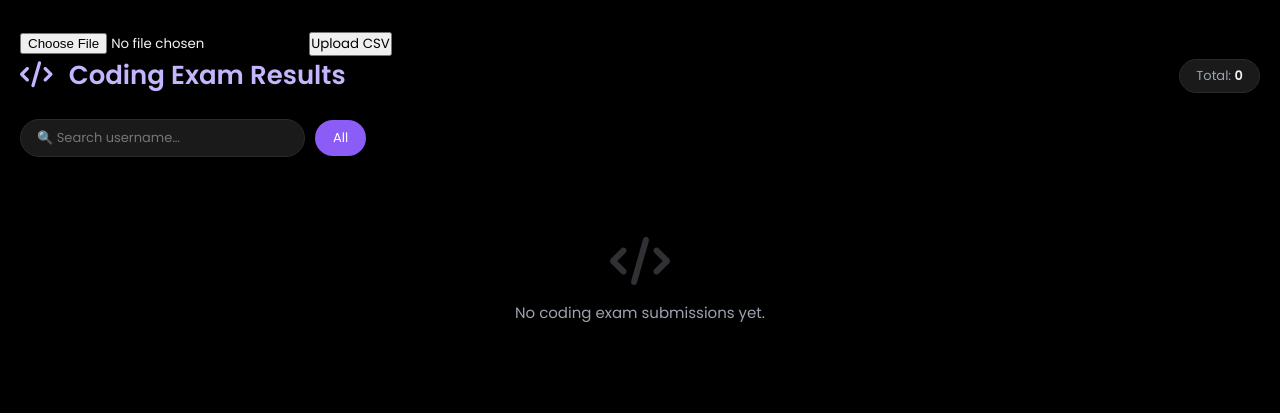
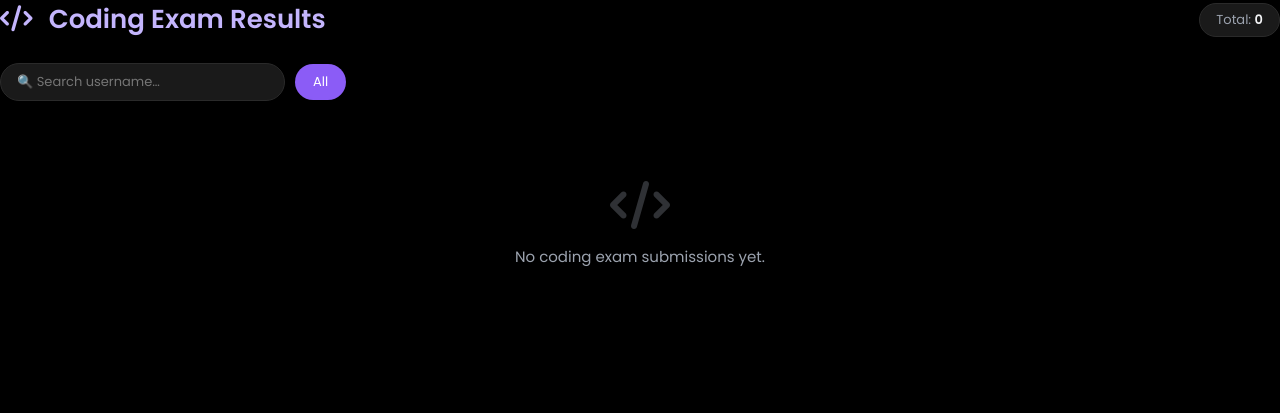
Before and after one commit to wekaruppasamyg/ai-proctoring, a Python web app: template templates/admin_coding_results.html in a window 1280 px wide. Shown: the part 62-475 px from the top of the page. Run offline with Jinja, Linux system fonts and the light colour scheme; the template is opened without the code that fills it, so the values that code supplies are empty.

Commit message:
Update requirements and admin coding results

```diff
--- a/requirements.txt
+++ b/requirements.txt
@@ -12,3 +12,7 @@ flatbuffers>=23.5.26
 matplotlib>=3.7.1
 Pillow>=9.5.0
 psycopg2-binary==2.9.7
+pandas
+Werkzeug
+scikit-learn
+matplotlib
--- a/templates/admin_coding_results.html
+++ b/templates/admin_coding_results.html
@@ -192,12 +192,7 @@ td:last-child{white-space:nowrap;}
 </div>
 
 <!-- MAIN -->
-<div class="container">
-    <!-- CSV Upload Form -->
-    <form method="POST" action="/upload-csv" enctype="multipart/form-data">
-        <input type="file" name="csv_file" accept=".csv">
-        <button type="submit">Upload CSV</button>
-    </form>
+
 
     <div class="page-header">
         <div class="page-title"><i class="fas fa-code"></i> Coding Exam Results</div>
```
